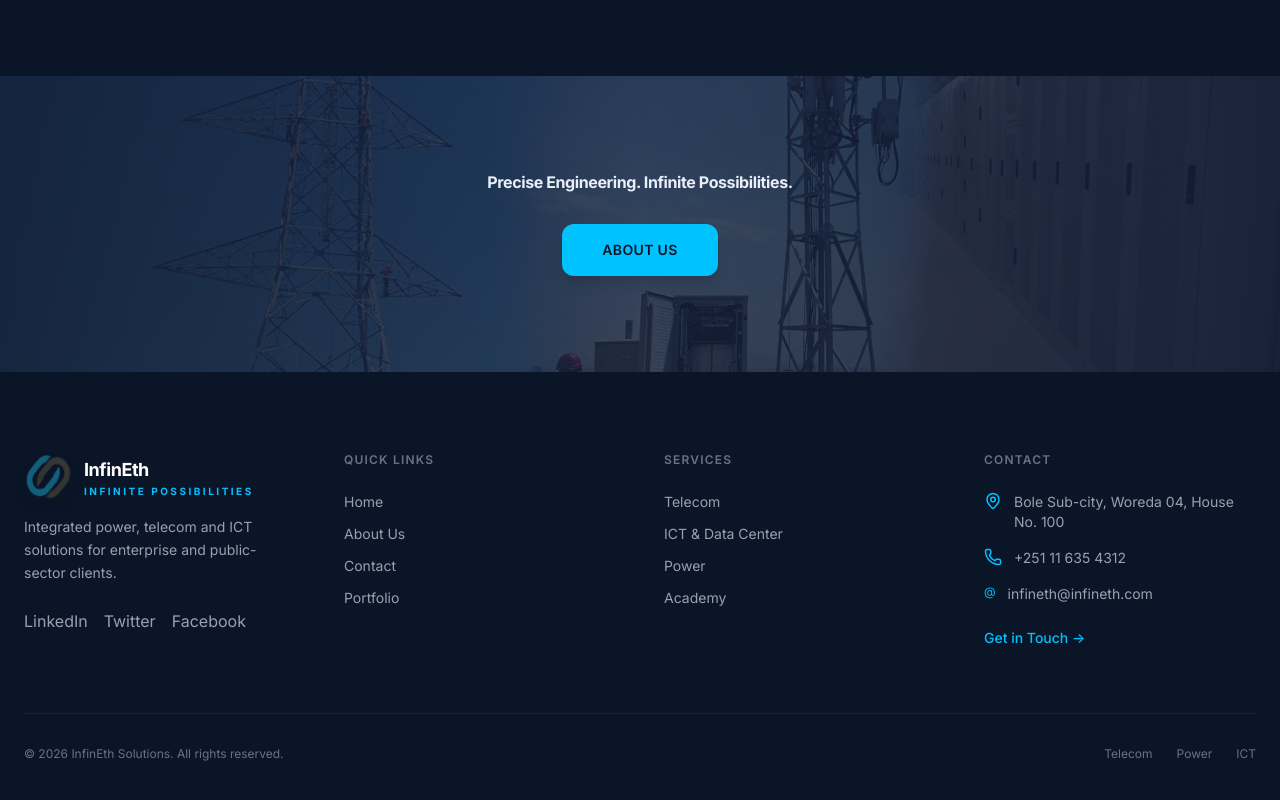
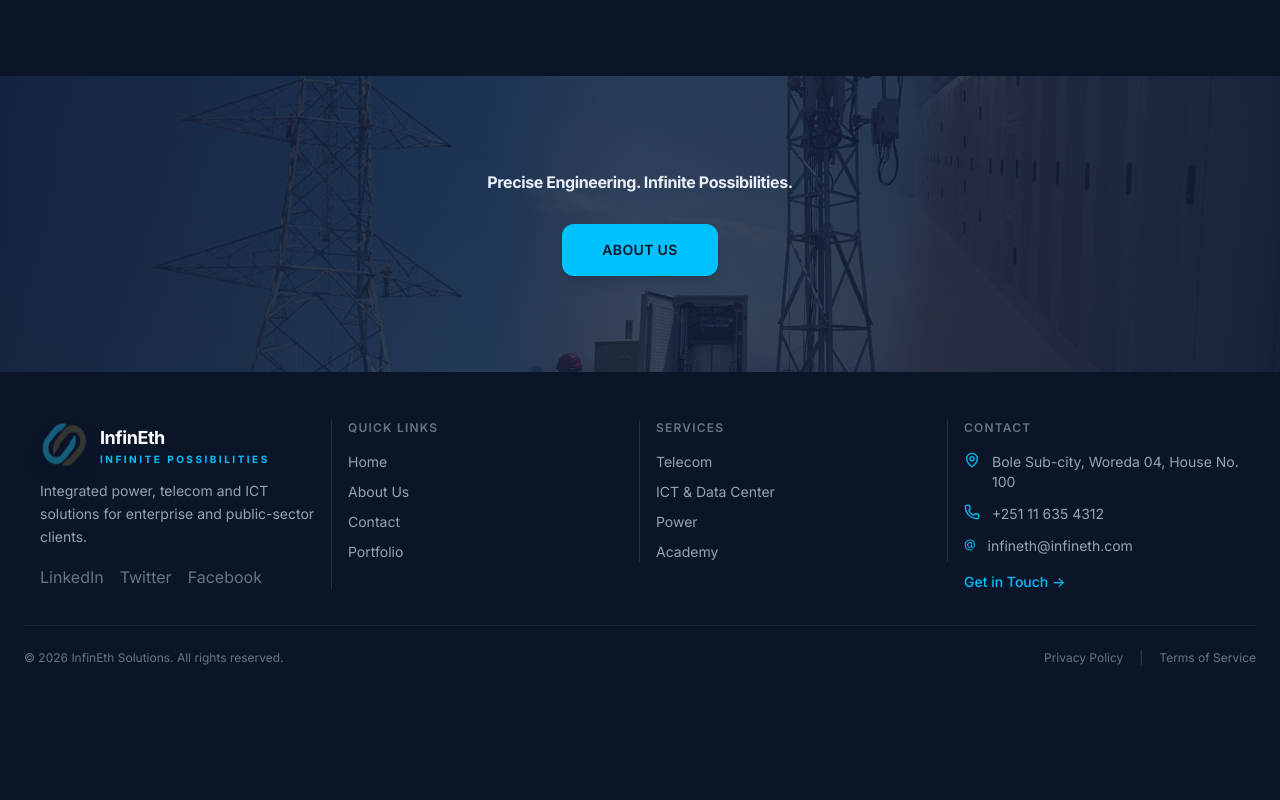
Before and after one commit to JohnnBebe101/Variety-EME, a React (Vite) app: page / in a window 1280 px wide. Shown: the part 3397-4197 px from the top of the page. After the commit the page ends 4095 px from the top, so only its background shows below. Built offline with nearby package versions, Linux system fonts and the light colour scheme.

Commit message:
fix(pages): add hero images, project images, reduce overlay opacity; enhance footer layout

```diff
--- a/src/components/layout/Footer.tsx
+++ b/src/components/layout/Footer.tsx
@@ -15,26 +15,26 @@ export const Footer: React.FC<FooterProps> = ({ navigateTo }) => {
   const currentYear = new Date().getFullYear();
 
   return (
-    <footer className="bg-brand-primary text-brand-foreground pt-20 pb-12">
+    <footer className="bg-brand-primary text-brand-foreground pt-12 pb-8">
       <div className="container mx-auto px-6">
-        <div className="grid grid-cols-1 md:grid-cols-2 lg:grid-cols-4 gap-12 mb-16">
+        <div className="grid grid-cols-1 md:grid-cols-2 lg:grid-cols-4 gap-0 mb-8 items-start divide-y md:divide-y-0 lg:divide-x divide-white/10">
           {/* Column 1: Company Info */}
-          <div>
+          <div className="lg:px-4 py-6 lg:py-0">
             <Brand onClick={() => navigateTo('home')} titleClass="text-lg font-bold tracking-tight" />
-            <p className="text-sm text-gray-400 mt-4 leading-relaxed">
+            <p className="text-sm text-gray-400 mt-3 leading-relaxed">
               Integrated power, telecom and ICT solutions for enterprise and public-sector clients.
             </p>
-            <div className="flex gap-4 mt-6">
-              <a href="#" className="text-gray-400 hover:text-brand-accent">LinkedIn</a>
-              <a href="#" className="text-gray-400 hover:text-brand-accent">Twitter</a>
-              <a href="#" className="text-gray-400 hover:text-brand-accent">Facebook</a>
+            <div className="flex gap-4 mt-4">
+              <a href="#" className="text-gray-500 hover:text-brand-accent transition-colors">LinkedIn</a>
+              <a href="#" className="text-gray-500 hover:text-brand-accent transition-colors">Twitter</a>
+              <a href="#" className="text-gray-500 hover:text-brand-accent transition-colors">Facebook</a>
             </div>
           </div>
 
           {/* Column 2: Quick Links */}
-          <div>
-            <h5 className="text-xs font-semibold uppercase tracking-widest text-gray-500 mb-6">Quick Links</h5>
-            <ul className="space-y-3 text-sm text-gray-400">
+          <div className="lg:px-4 py-6 lg:py-0">
+            <h5 className="text-xs font-semibold uppercase tracking-widest text-gray-500 mb-4">Quick Links</h5>
+            <ul className="space-y-2.5 text-sm text-gray-400">
               <li className="hover:text-white cursor-pointer" onClick={() => navigateTo('home')}>Home</li>
               <li className="hover:text-white cursor-pointer" onClick={() => navigateTo('identity', undefined, '/about')}>About Us</li>
               <li className="hover:text-white cursor-pointer" onClick={() => navigateTo('contact', undefined, '/contact')}>Contact</li>
@@ -43,9 +43,9 @@ export const Footer: React.FC<FooterProps> = ({ navigateTo }) => {
           </div>
 
           {/* Column 3: Services */}
-          <div>
-            <h5 className="text-xs font-semibold uppercase tracking-widest text-gray-500 mb-6">Services</h5>
-            <ul className="space-y-3 text-sm text-gray-400">
+          <div className="lg:px-4 py-6 lg:py-0">
+            <h5 className="text-xs font-semibold uppercase tracking-widest text-gray-500 mb-4">Services</h5>
+            <ul className="space-y-2.5 text-sm text-gray-400">
               <li className="hover:text-white cursor-pointer" onClick={() => navigateTo('telecommunications')}>Telecom</li>
               <li className="hover:text-white cursor-pointer" onClick={() => navigateTo('ict_datacenter')}>ICT & Data Center</li>
               <li className="hover:text-white cursor-pointer" onClick={() => navigateTo('power')}>Power</li>
@@ -54,15 +54,15 @@ export const Footer: React.FC<FooterProps> = ({ navigateTo }) => {
           </div>
 
           {/* Column 4: Contact */}
-          <div>
-            <h5 className="text-xs font-semibold uppercase tracking-widest text-gray-500 mb-6">Contact</h5>
-            <ul className="space-y-4 text-sm text-gray-400">
+          <div className="lg:px-4 py-6 lg:py-0">
+            <h5 className="text-xs font-semibold uppercase tracking-widest text-gray-500 mb-4">Contact</h5>
+            <ul className="space-y-3 text-sm text-gray-400">
               <li className="flex gap-3">
-                <MapPin className="text-brand-accent flex-shrink-0" size={18} />
+                <MapPin className="text-brand-accent flex-shrink-0" size={16} />
                 <span>{SITE.contact.address.split('\n')[0]}</span>
               </li>
               <li className="flex gap-3">
-                <Phone className="text-brand-accent flex-shrink-0" size={18} />
+                <Phone className="text-brand-accent flex-shrink-0" size={16} />
                 <span>{SITE.contact.phone}</span>
               </li>
               <li className="flex gap-3">
@@ -72,19 +72,19 @@ export const Footer: React.FC<FooterProps> = ({ navigateTo }) => {
             </ul>
             <button
               onClick={() => navigateTo('contact', undefined, '/contact')}
-              className="mt-6 text-brand-accent text-sm font-medium hover:underline"
+              className="mt-4 text-brand-accent text-sm font-medium hover:underline"
             >
               Get in Touch →
             </button>
           </div>
         </div>
 
-        <div className="pt-8 border-t border-white/5 flex flex-col md:flex-row justify-between text-xs text-gray-500">
+        <div className="pt-6 border-t border-white/5 flex flex-col md:flex-row justify-between text-xs text-gray-500">
           <div>© {currentYear} {SITE.name}. All rights reserved.</div>
-          <div className="flex gap-6 mt-4 md:mt-0">
-            <span>{t('common.telecom')}</span>
-            <span>{t('common.power')}</span>
-            <span>{t('common.ict')}</span>
+          <div className="flex gap-4 mt-3 md:mt-0">
+            <span className="hover:text-white cursor-pointer">Privacy Policy</span>
+            <span className="text-white/20">|</span>
+            <span className="hover:text-white cursor-pointer">Terms of Service</span>
           </div>
         </div>
       </div>
--- a/src/data/ictData.ts
+++ b/src/data/ictData.ts
@@ -66,8 +66,8 @@ export const ictHero = {
   eyebrow: "ICT & Data Center",
   pageTitle: "Digital Infrastructure & Managed ICT",
   pageSubtitle: "Data center design and build, enterprise networking, cybersecurity, and system development — delivered as a single integrated solution.",
-  gradientFallback: "from-gray-900 to-cyan-900",
-  heroImage: "/assets/images/hero/ict.webp",
+  gradientFallback: "from-gray-900/10 to-cyan-900/10",
+  heroImage: "/assets/images/hero/hero-ict.webp",
   heroAlt: "Data center and enterprise networking infrastructure",
   icon: Server,
 };
--- a/src/data/mspData.ts
+++ b/src/data/mspData.ts
@@ -66,7 +66,7 @@ export const mspHero = {
   eyebrow: "Academy & Managed Services",
   pageTitle: "Training, Certification & Managed ICT",
   pageSubtitle: "Professional training in fiber optics, telecom, and industrial automation — combined with ongoing managed services that keep your infrastructure running at peak performance.",
-  gradientFallback: "from-green-900 to-gray-900",
+  gradientFallback: "from-green-900/10 to-gray-900/10",
   heroImage: "/assets/images/hero/msp.webp",
   heroAlt: "Training academy and managed services operations",
   icon: GraduationCap,
--- a/src/data/powerData.ts
+++ b/src/data/powerData.ts
@@ -66,7 +66,7 @@ export const powerHero = {
   eyebrow: "Power & Electromechanical",
   pageTitle: "Transmission, Distribution & Backup Power",
   pageSubtitle: "From high-voltage transmission and rural electrification to solar hybrid minigrids and building electromechanical works — turnkey power delivery across Ethiopia.",
-  gradientFallback: "from-yellow-900 to-gray-900",
+  gradientFallback: "from-yellow-900/10 to-gray-900/10",
   heroImage: "/assets/images/hero/power.webp",
   heroAlt: "Power transmission towers and solar systems",
   icon: Zap,
--- a/src/data/telecomData.ts
+++ b/src/data/telecomData.ts
@@ -66,7 +66,7 @@ export const telecomHero = {
   eyebrow: "Telecommunications",
   pageTitle: "Wireless, Fiber & Tower Engineering",
   pageSubtitle: "End-to-end telecom rollout — from tower civil works and RAN deployment to fiber optics and operations & maintenance across Ethiopia.",
-  gradientFallback: "from-slate-800 to-blue-900",
+  gradientFallback: "from-slate-900/10 to-blue-900/10",
   heroImage: "/assets/images/hero/telecom.webp",
   heroAlt: "Telecom tower and fiber infrastructure",
   icon: Radio,
--- a/src/pages/ICTPage.tsx
+++ b/src/pages/ICTPage.tsx
@@ -14,7 +14,10 @@ const ICTPage: React.FC<ServicePageProps> = ({ onNavigate }) => {
     <div className="min-h-screen bg-brand-primary">
       {/* Hero Section */}
       <section className="relative h-[70vh] min-h-[480px] w-full overflow-hidden">
-        <div className={`absolute inset-0 bg-gradient-to-r ${ictHero.gradientFallback}`} />
+        <div className="absolute inset-0">
+          <img src={ictHero.heroImage} alt={ictHero.heroAlt} className="w-full h-full object-cover" />
+          <div className={`absolute inset-0 bg-gradient-to-r ${ictHero.gradientFallback}`} />
+        </div>
         <div className="absolute inset-0 flex items-center px-12 lg:px-24 max-w-7xl mx-auto">
           <div className="max-w-3xl">
             <div className="w-14 h-14 rounded-xl bg-brand-accent/20 border border-brand-accent/40 flex items-center justify-center mb-6">
@@ -99,8 +102,8 @@ const ICTPage: React.FC<ServicePageProps> = ({ onNavigate }) => {
           <div className="grid grid-cols-1 md:grid-cols-3 gap-6">
             {ictProjects.map((p) => (
               <div key={p.id} className="bg-brand-primary rounded-xl border border-white/5 p-6 hover:shadow-md transition-shadow duration-200">
-                <div className="w-full h-36 rounded-lg bg-brand-surface mb-4 overflow-hidden flex items-center justify-center">
-                  <span className="text-brand-muted text-sm">Project Image</span>
+                <div className="w-full h-36 rounded-lg bg-brand-surface mb-4 overflow-hidden">
+                  <img src={p.image} alt={p.title} className="w-full h-full object-cover" />
                 </div>
                 <span className="text-xs font-medium text-brand-accent uppercase tracking-wide">{p.category}</span>
                 <h4 className="font-semibold text-brand-foreground mt-1 mb-1">{p.title}</h4>
--- a/src/pages/MSPPage.tsx
+++ b/src/pages/MSPPage.tsx
@@ -10,7 +10,10 @@ const MSPPage: React.FC<{ onNavigate: (page: PageID, hash?: string, path?: strin
     <div className="min-h-screen bg-brand-primary">
       {/* Hero Section */}
       <section className="relative h-[70vh] min-h-[480px] w-full overflow-hidden">
-        <div className={`absolute inset-0 bg-gradient-to-r ${mspHero.gradientFallback}`} />
+        <div className="absolute inset-0">
+          <img src={mspHero.heroImage} alt={mspHero.heroAlt} className="w-full h-full object-cover" />
+          <div className={`absolute inset-0 bg-gradient-to-r ${mspHero.gradientFallback}`} />
+        </div>
         <div className="absolute inset-0 flex items-center px-12 lg:px-24 max-w-7xl mx-auto">
           <div className="max-w-3xl">
             <div className="w-14 h-14 rounded-xl bg-brand-accent/20 border border-brand-accent/40 flex items-center justify-center mb-6">
@@ -95,8 +98,8 @@ const MSPPage: React.FC<{ onNavigate: (page: PageID, hash?: string, path?: strin
           <div className="grid grid-cols-1 md:grid-cols-3 gap-6">
             {mspProjects.map((p) => (
               <div key={p.id} className="bg-brand-primary rounded-xl border border-white/5 p-6 hover:shadow-md transition-shadow duration-200">
-                <div className="w-full h-36 rounded-lg bg-brand-surface mb-4 overflow-hidden flex items-center justify-center">
-                  <span className="text-brand-muted text-sm">Project Image</span>
+                <div className="w-full h-36 rounded-lg bg-brand-surface mb-4 overflow-hidden">
+                  <img src={p.image} alt={p.title} className="w-full h-full object-cover" />
                 </div>
                 <span className="text-xs font-medium text-brand-accent uppercase tracking-wide">{p.category}</span>
                 <h4 className="font-semibold text-brand-foreground mt-1 mb-1">{p.title}</h4>
--- a/src/pages/PowerPage.tsx
+++ b/src/pages/PowerPage.tsx
@@ -10,7 +10,10 @@ const PowerPage: React.FC<{ onNavigate: (page: PageID, hash?: string, path?: str
     <div className="min-h-screen bg-brand-primary">
       {/* Hero Section */}
       <section className="relative h-[70vh] min-h-[480px] w-full overflow-hidden">
-        <div className={`absolute inset-0 bg-gradient-to-r ${powerHero.gradientFallback}`} />
+        <div className="absolute inset-0">
+          <img src={powerHero.heroImage} alt={powerHero.heroAlt} className="w-full h-full object-cover" />
+          <div className={`absolute inset-0 bg-gradient-to-r ${powerHero.gradientFallback}`} />
+        </div>
         <div className="absolute inset-0 flex items-center px-12 lg:px-24 max-w-7xl mx-auto">
           <div className="max-w-3xl">
             <div className="w-14 h-14 rounded-xl bg-brand-accent/20 border border-brand-accent/40 flex items-center justify-center mb-6">
@@ -95,8 +98,8 @@ const PowerPage: React.FC<{ onNavigate: (page: PageID, hash?: string, path?: str
           <div className="grid grid-cols-1 md:grid-cols-3 gap-6">
             {powerProjects.map((p) => (
               <div key={p.id} className="bg-brand-primary rounded-xl border border-white/5 p-6 hover:shadow-md transition-shadow duration-200">
-                <div className="w-full h-36 rounded-lg bg-brand-surface mb-4 overflow-hidden flex items-center justify-center">
-                  <span className="text-brand-muted text-sm">Project Image</span>
+                <div className="w-full h-36 rounded-lg bg-brand-surface mb-4 overflow-hidden">
+                  <img src={p.image} alt={p.title} className="w-full h-full object-cover" />
                 </div>
                 <span className="text-xs font-medium text-brand-accent uppercase tracking-wide">{p.category}</span>
                 <h4 className="font-semibold text-brand-foreground mt-1 mb-1">{p.title}</h4>
--- a/src/pages/TelecomPage.tsx
+++ b/src/pages/TelecomPage.tsx
@@ -14,7 +14,10 @@ const TelecomPage: React.FC<ServicePageProps> = ({ onNavigate }) => {
     <div className="min-h-screen bg-brand-primary">
       {/* Hero Section */}
       <section className="relative h-[70vh] min-h-[480px] w-full overflow-hidden">
-        <div className={`absolute inset-0 bg-gradient-to-r ${telecomHero.gradientFallback}`} />
+        <div className="absolute inset-0">
+          <img src={telecomHero.heroImage} alt={telecomHero.heroAlt} className="w-full h-full object-cover" />
+          <div className={`absolute inset-0 bg-gradient-to-r ${telecomHero.gradientFallback}`} />
+        </div>
         <div className="absolute inset-0 flex items-center px-12 lg:px-24 max-w-7xl mx-auto">
           <div className="max-w-3xl">
             <div className="w-14 h-14 rounded-xl bg-brand-accent/20 border border-brand-accent/40 flex items-center justify-center mb-6">
@@ -99,8 +102,8 @@ const TelecomPage: React.FC<ServicePageProps> = ({ onNavigate }) => {
           <div className="grid grid-cols-1 md:grid-cols-3 gap-6">
             {telecomProjects.map((p) => (
               <div key={p.id} className="bg-brand-primary rounded-xl border border-white/5 p-6 hover:shadow-md transition-shadow duration-200">
-                <div className="w-full h-36 rounded-lg bg-brand-surface mb-4 overflow-hidden flex items-center justify-center">
-                  <span className="text-brand-muted text-sm">Project Image</span>
+                <div className="w-full h-36 rounded-lg bg-brand-surface mb-4 overflow-hidden">
+                  <img src={p.image} alt={p.title} className="w-full h-full object-cover" />
                 </div>
                 <span className="text-xs font-medium text-brand-accent uppercase tracking-wide">{p.category}</span>
                 <h4 className="font-semibold text-brand-foreground mt-1 mb-1">{p.title}</h4>
```
